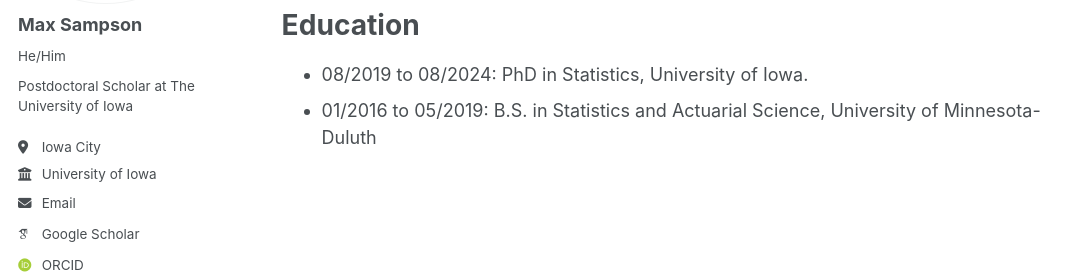
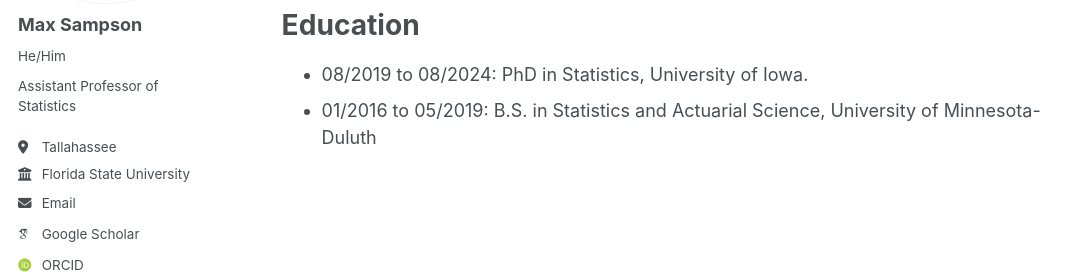
Before and after one commit to maxsampson/maxsampson.github.io, a Jekyll site: the page built from _pages/about.md, in a window 1280 px wide. Shown: the part 229-503 px from the top of the page, without its empty margins (0-1085 px from the left). Built offline with Jekyll 4.4.1, drawn with Linux system fonts in a browser that asks for light colours; some web fonts are replaced.

Commit message:
Update _config.yml
Updated job, email, and location

```diff
--- a/_config.yml
+++ b/_config.yml
@@ -25,11 +25,11 @@ author:
   avatar           : "profile_picture.jpg"
   name             : "Max Sampson"
   pronouns         : "He/Him"
-  bio              : "Postdoctoral Scholar at The University of Iowa"
-  location         : "Iowa City"
-  employer         : "University of Iowa"
+  bio              : "Assistant Professor of Statistics"
+  location         : "Tallahassee"
+  employer         : "Florida State University"
   uri              : # URL
-  email            : "max-sampson@uiowa.edu"
+  email            : "msampson3@fsu.edu"
 
   # Academic websites
   arxiv            : # URL - Update with the correct link to your profile
```
